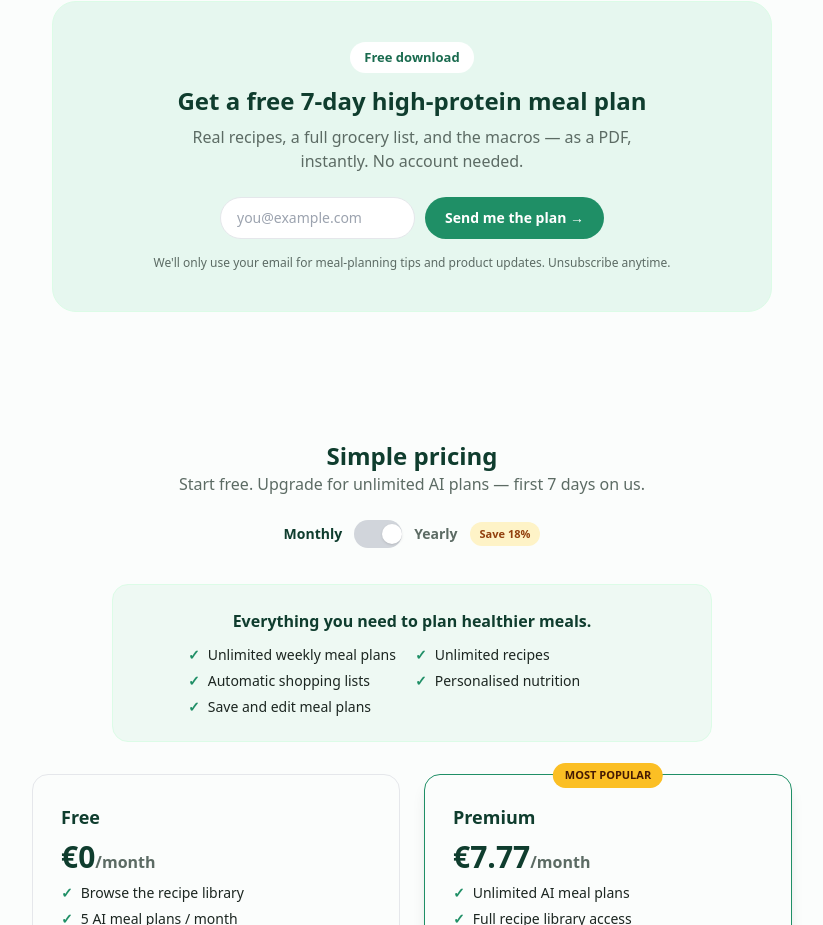
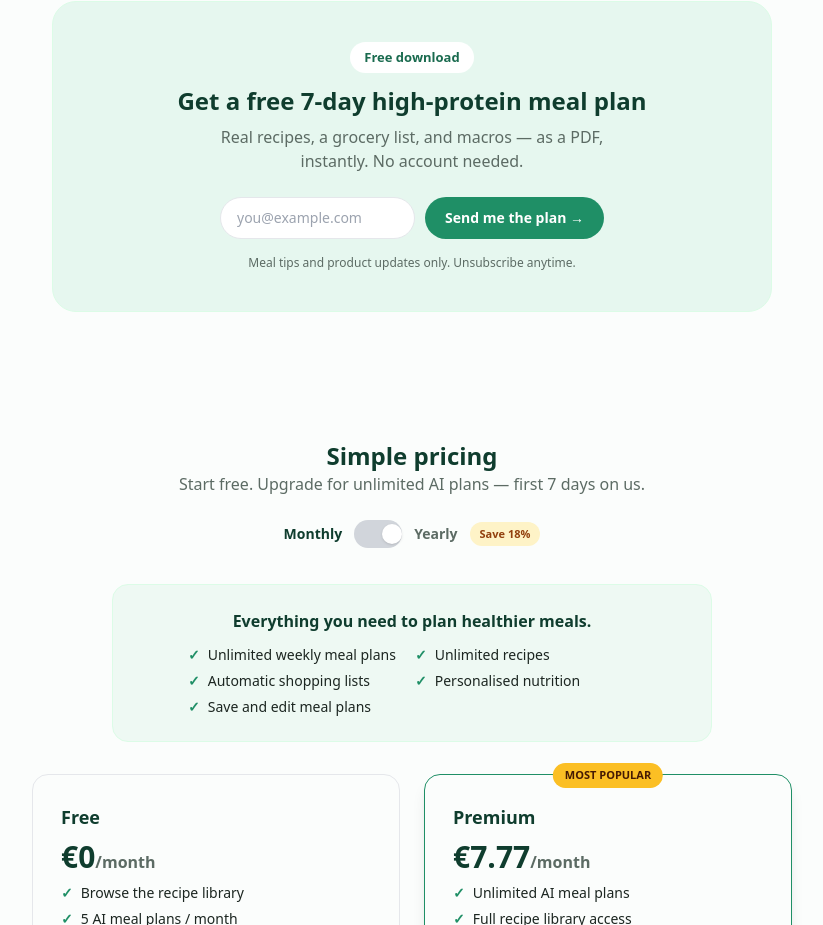
Before and after one commit to usario172332/youraifood-app, a Next.js app in the folder youraifood-app/: page / in a window 1280 px wide. Shown: the part 7057-7982 px from the top of the page, without its empty margins (356-1179 px from the left). Built offline with nearby package versions, Linux system fonts and the light colour scheme; no server answers.

Commit message:
Update EmailCapture.jsx

```diff
--- a/youraifood-app/components/EmailCapture.jsx
+++ b/youraifood-app/components/EmailCapture.jsx
@@ -45,7 +45,7 @@ export default function EmailCapture() {
         </span>
         <h2 className="mb-2 text-2xl font-extrabold text-green-900">Get a free 7-day high-protein meal plan</h2>
         <p className="mx-auto mb-6 max-w-md text-ink-soft">
-          Real recipes, a full grocery list, and the macros — as a PDF, instantly. No account needed.
+          Real recipes, a grocery list, and macros — as a PDF, instantly. No account needed.
         </p>
         {status === 'done' ? (
           <p className="font-bold text-green-800">
@@ -72,7 +72,7 @@ export default function EmailCapture() {
         )}
         {error && <p className="mt-3 text-sm font-semibold text-amber-700">{error}</p>}
         <p className="mt-4 text-xs text-ink-soft">
-          We'll only use your email for meal-planning tips and product updates. Unsubscribe anytime.
+          Meal tips and product updates only. Unsubscribe anytime.
         </p>
       </div>
     </section>
```
